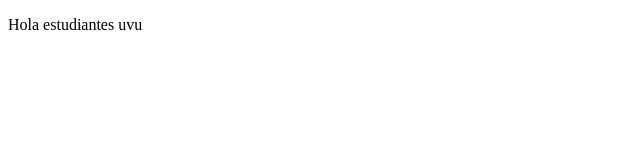
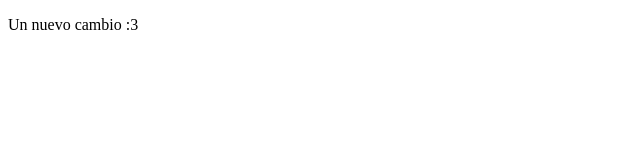
Before and after one commit to NaomySinHYConY/proyectoDemoCursoPrework, a plain HTML site: page index.html in a window 1280 px wide. Shown: the full height of the page, 0-640 px from the left. Drawn offline with Linux system fonts and the light colour scheme.

Commit message:
Cambios al index

```diff
--- a/index.html
+++ b/index.html
@@ -8,7 +8,7 @@
 </head>
 <body>
     <p>
-        Hola estudiantes uvu
+        Un nuevo cambio :3
     </p>
 </body>
 </html>
```
